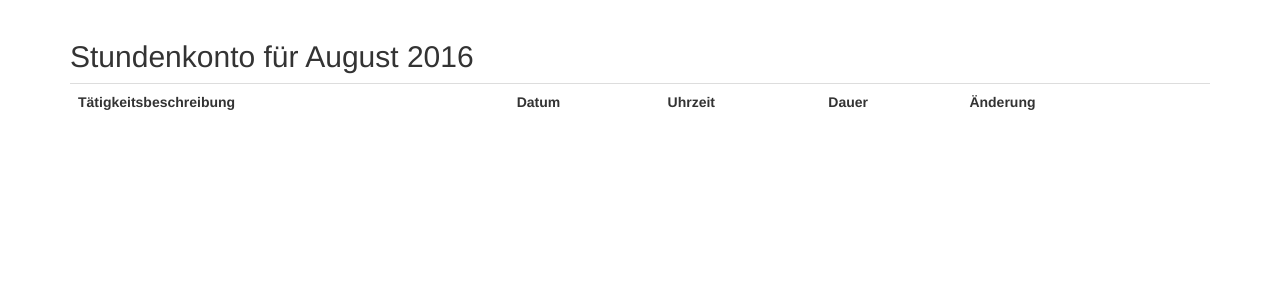
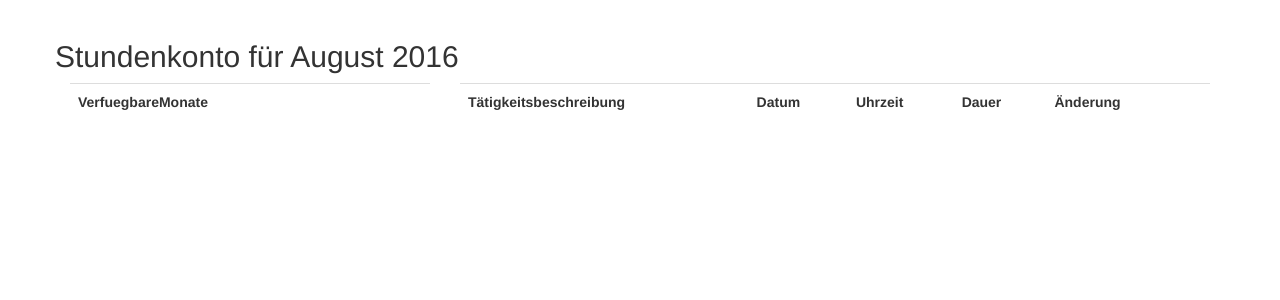
Before and after one commit to TaylanT/django-ift, a Django app: page /stundenkonto/ in a window 1280 px wide. Shown: the part 52-352 px from the top of the page. Run offline with Django 3.2, Linux system fonts and the light colour scheme; tables that the repository leaves empty hold one stand-in row (values such as "Sample post"); lists and menus that the app fills with data are empty; parts of the project's set-up code (start-up, migrations or seed data) failed here and were passed over; some libraries are stand-ins or nearby versions.

Commit message:
Liste fuer verfügbare Monate erstellt (Fehler bei Weiterleitung, und doppelte Einträge entfernen)

```diff
--- a/jetzt/urls.py
+++ b/jetzt/urls.py
@@ -44,10 +44,7 @@ urlpatterns = [
     url(r'^accounts/', include('registration.backends.simple.urls')),
     url(r'^$', 'login.views.home', name="home"),
     url(r'^stundenkonto/$', UebersichView.as_view(), name="stundenkonto"),
-    # Fuer Monat 10 - 12 (00, 20 funktioniert auch!)
-    url(r'^stundenkonto/(?P<monat>[0-2]{2})/$', UebersichView.as_view(), name="stundenkonto"),
-    # Fuer Monat 1 - 9
-    url(r'^stundenkonto/(?P<monat>[1-9])/$', UebersichView.as_view(), name="stundenkonto"),
+    url(r'^stundenkonto/(?P<monat>[0-9]{2})/$', UebersichView.as_view(), name="stundenkonto"),
     url(r'^status/$', status, name="status"),
     url(r'^thanks/$', thanks, name="thanks"),
     # url(r'^profile/$', login.views.profilesi,name="profile"),
--- a/stundenkonto/templates/uebersicht.html
+++ b/stundenkonto/templates/uebersicht.html
@@ -8,8 +8,21 @@
 
 
 
-<div class="container">
+
 <h2> Stundenkonto für {{monat}} {{jahr}}</h2>
+<div class="col-md-4">
+<table class="table table-hover">
+<tr>
+  <th>VerfuegbareMonate</th>
+</tr>
+{% for monat in verfuegbareMonate %}
+<tr>
+    <td><a href ="{{monat|date:"m"}}"> {{ monat|date:"m" }} </a></td>
+</tr>
+{% endfor %}
+</table>
+</div>
+ <div class="col-md-8">
 <table class="table table-hover">
 <tr>
   <th>Tätigkeitsbeschreibung</th>
@@ -43,4 +56,5 @@
 </table>
 </div>
 
+
 {% endblock %}
--- a/stundenkonto/views.py
+++ b/stundenkonto/views.py
@@ -43,10 +43,13 @@ class UebersichView(ListView):
             monat = datum.strftime("%B")
         else:
             monat =  heute.strftime("%B")
+        # VerfuegbareMonate als Query, doppelte Eintraege loeschen!!
+        monate = ZeitErfassung.objects.values_list('start', flat=True).filter(user__username=self.request.user)
+        context['verfuegbareMonate'] = monate
+
         context['monat'] = monat
         context['jahr'] = heute.year
         return context
-
 
 def status(request):
     """Berechnung der Gesamtstunden Und Ueberhang nach Prinzip Fat Models."""
```
